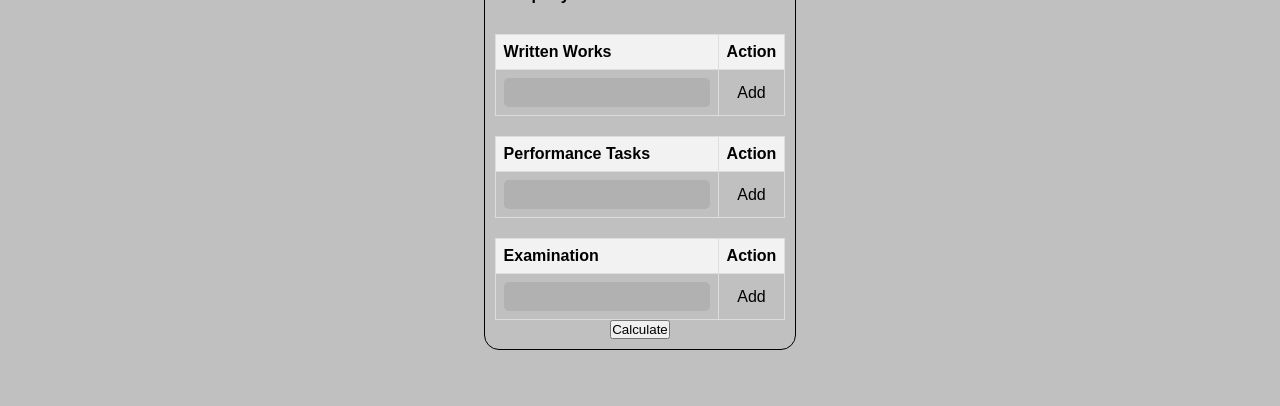
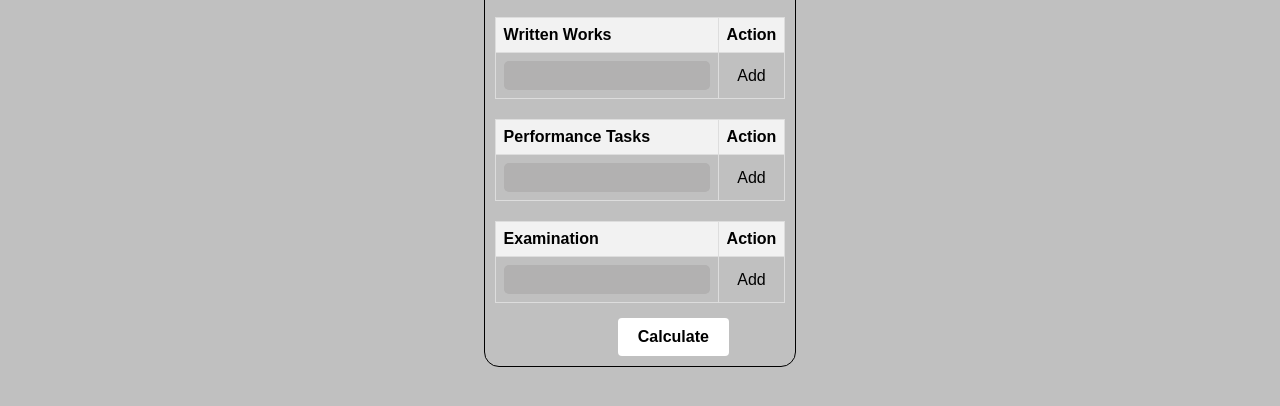
Before and after one commit to reinhardjakesacay/sample_projects, a plain HTML site: page grading_system/index.html in a window 1280 px wide. Shown: the part 306-712 px from the top of the page. Drawn offline with Linux system fonts and the light colour scheme.

Commit message:
ui complete

```diff
--- a/grading_system/index.html
+++ b/grading_system/index.html
@@ -5,27 +5,6 @@
     <meta name="viewport" content="width=device-width, initial-scale=1.0">
     <title>Grading System</title>
     <link rel="stylesheet" href="styles.css">
-    <style>
-        table {
-            border-collapse: collapse;
-            width: 100%;
-            margin-top: 20px;
-        }
-
-        th, td {
-            border: 1px solid #ddd;
-            padding: 8px;
-            text-align: left;
-        }
-
-        th {
-            background-color: #f2f2f2;
-        }
-
-        tr:hover {
-            background-color: #f5f5f5;
-        }
-    </style>
 </head>
 <body>
     <nav class="header">
@@ -44,7 +23,7 @@
                 </tr>
                 <tr>
                     <td><input type="text"></td>
-                    <td>Add</td>
+                    <td><a href="#">Add</a></td>
                 </tr>
             </table>
         </div>
@@ -56,7 +35,7 @@
                 </tr>
                 <tr>
                     <td><input type="text"></td>
-                    <td>Add</td>
+                    <td><a href="#">Add</a></td>
                 </tr>
             </table>
         </div>
@@ -68,11 +47,13 @@
                 </tr>
                 <tr>
                     <td><input type="text"></td>
-                    <td>Add</td>
+                    <td><a href="#">Add</a></td>
                 </tr>
             </table>
         </div>
-        <button>Calculate</button>
+        <div class="btn">
+            <button>Calculate</button>
+        </div>
     </div>
 </body>
 </html>
--- a/grading_system/styles.css
+++ b/grading_system/styles.css
@@ -68,3 +68,23 @@ table tr td input{
     border: none;
     background: rgba(24, 16, 16, 0.086);
 }
+table tr td a{
+    text-decoration: none;
+    color: black;
+}
+button {
+    margin: 15px 30% 0;
+
+    font-weight: 700;
+    padding: 10px 20px;
+    font-size: 16px;
+    cursor: pointer;
+    border: none;
+    border-radius: 4px;
+    background-color: #ffffff;
+    color: rgb(0, 0, 0);
+}
+
+button:hover {
+    background-color: #ffffff;
+}
```
